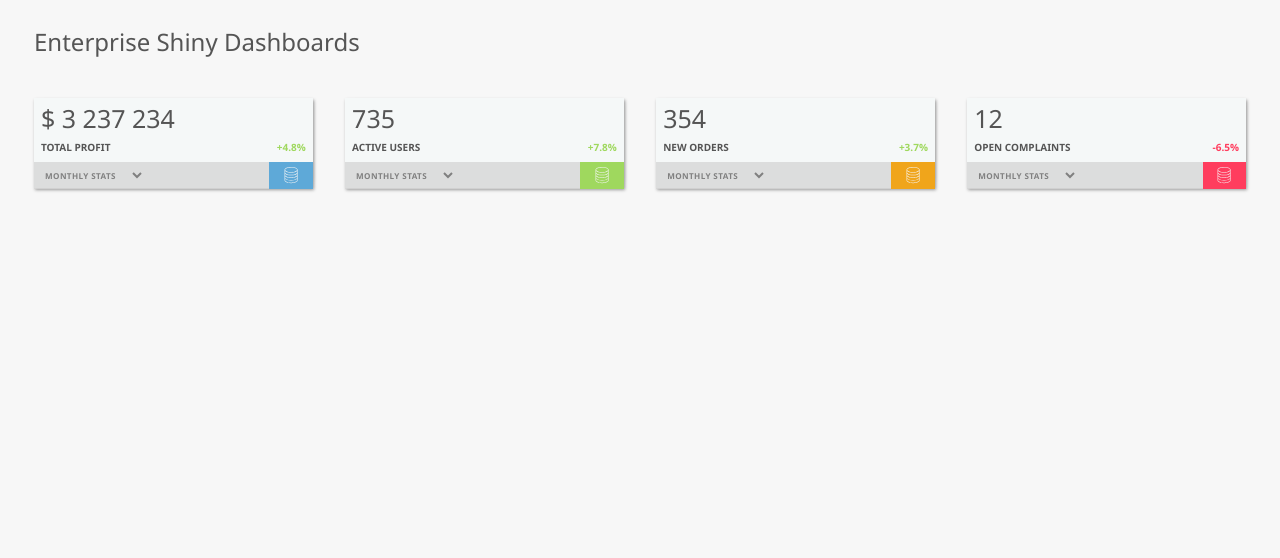
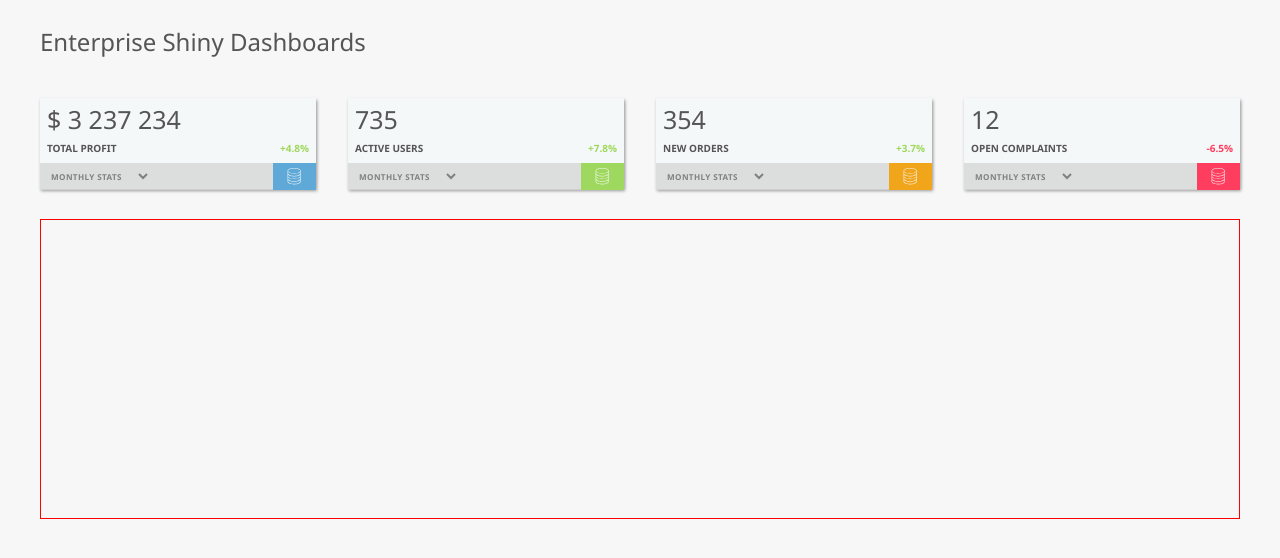
Before and after one commit to genral-walker/React-Dashboard, a React (Create React App) app: page / in a window 1280 px wide. Shown: the top 558 px of the page. Built offline with nearby package versions, Linux system fonts and the light colour scheme.

Commit message:
start chart section

```diff
--- a/src/components/App.scss
+++ b/src/components/App.scss
@@ -32,7 +32,7 @@ body {
   box-sizing: border-box;
   overflow-x: hidden;
   background: $color-grey-light-2;
-  padding: 2.5rem 3.4rem;
+  padding: 2.5rem 4rem;
 }
 
 a {
--- /dev/null
+++ b/src/components/ChartBox/ChartBox.jsx
@@ -0,0 +1,2 @@
+
+import React from 'react';
--- /dev/null
+++ b/src/components/Select/Select.module.scss
@@ -0,0 +1,2 @@
+
+@import '../../utility-styles/main.scss';
--- a/src/components/StatsBox/StatsBox.module.scss
+++ b/src/components/StatsBox/StatsBox.module.scss
@@ -1,20 +1,18 @@
 @import "../../utility-styles/main.scss";
 
 .box {
-  height: 9rem;
+  height: 9.1rem;
   flex: 0 0 23%;
-  background: rgba(235, 254, 255, 0.159);
-
-  box-shadow: 4px -1px 5px -6px $color-grey-dark-2,
-    1px 2px 3px $color-grey-dark-2;
-
+  background: $color-primary;
+  box-shadow: $box-Shadow;
   padding: 0 .7rem ;
   position: relative;
 }
 
+
 .details {
   height: 70%;
-  padding-top: .3rem;
+  padding-top: .4rem;
 
   h3 {
     font-size: 2.5rem;
@@ -28,10 +26,11 @@
   }
 }
 
+
 .monthlyStats {
   height: 30%;
   @include flex-between;
-  background: $color-grey-light-5;
+  background: $color-secondary;
   position: absolute;
   left: 0;
   bottom: -.1rem;
@@ -47,9 +46,10 @@
     font-weight: 600;
 
     option {
-      background: $color-grey-light-5;
+      background: $color-secondary;
     }
   }
+
 
   .icon {
     height: 100%;
@@ -57,6 +57,7 @@
     @include flex-center;
   }
 
+
   .svg {
     fill: $color-grey-light-2;
     height: 60%;
--- a/src/pages/Home/Home.jsx
+++ b/src/pages/Home/Home.jsx
@@ -45,7 +45,13 @@ const Home = () => {
           Svg={DataSVG}
           bg= {colors.red}
         />
+
       </div>
+
+      <section className={styles.charts}>
+
+      </section>
+
     </>
   );
 };
--- a/src/pages/Home/Home.module.scss
+++ b/src/pages/Home/Home.module.scss
@@ -6,3 +6,15 @@
     @include flex-between;
     flex-wrap: wrap;
 }
+
+
+.charts {
+    border: 1px solid red;
+    margin-top: 3rem;
+    height: 30rem;
+    width: 100%;
+
+    display: grid;
+    grid-template-columns: 1fr 1fr;
+    grid-template-rows: repeat(1fr, 3);
+}
--- a/src/utility-styles/_variables.scss
+++ b/src/utility-styles/_variables.scss
@@ -1,15 +1,14 @@
 
 // COLORS
-$color-primary: rgb(107, 28, 10);
-$color-primary-2: rgba(122, 34, 14, 0.905);
 
+$color-primary: rgba(235, 254, 255, 0.159);
+
+$color-secondary: #d8d8d8d7;
 
 $color-grey-light: #f3f3f3;
 $color-grey-light-2: #f7f7f7;
 $color-grey-light-3: #eee;
 $color-grey-light-4: #f5f5f5;
-$color-grey-light-5: #d8d8d8d7;
-
 
 $color-grey-dark: gray;
 $color-grey-dark-2: #999;
@@ -18,3 +17,11 @@ $color-grey-dark-4: #444;
 
 $color-white: #fff;
 $color-black: #000;
+
+
+
+
+// UTILITIES
+
+$box-Shadow: 4px -1px 5px -6px $color-grey-dark-2,
+  1px 2px 3px $color-grey-dark-2;
```
Also changed, not shown: src/components/Select/Select.jsx (added, +16 -0 lines), src/components/ChartBox/ChartBox.module.scss (added), 1 other file (tests, documents, lock files or other folders).
